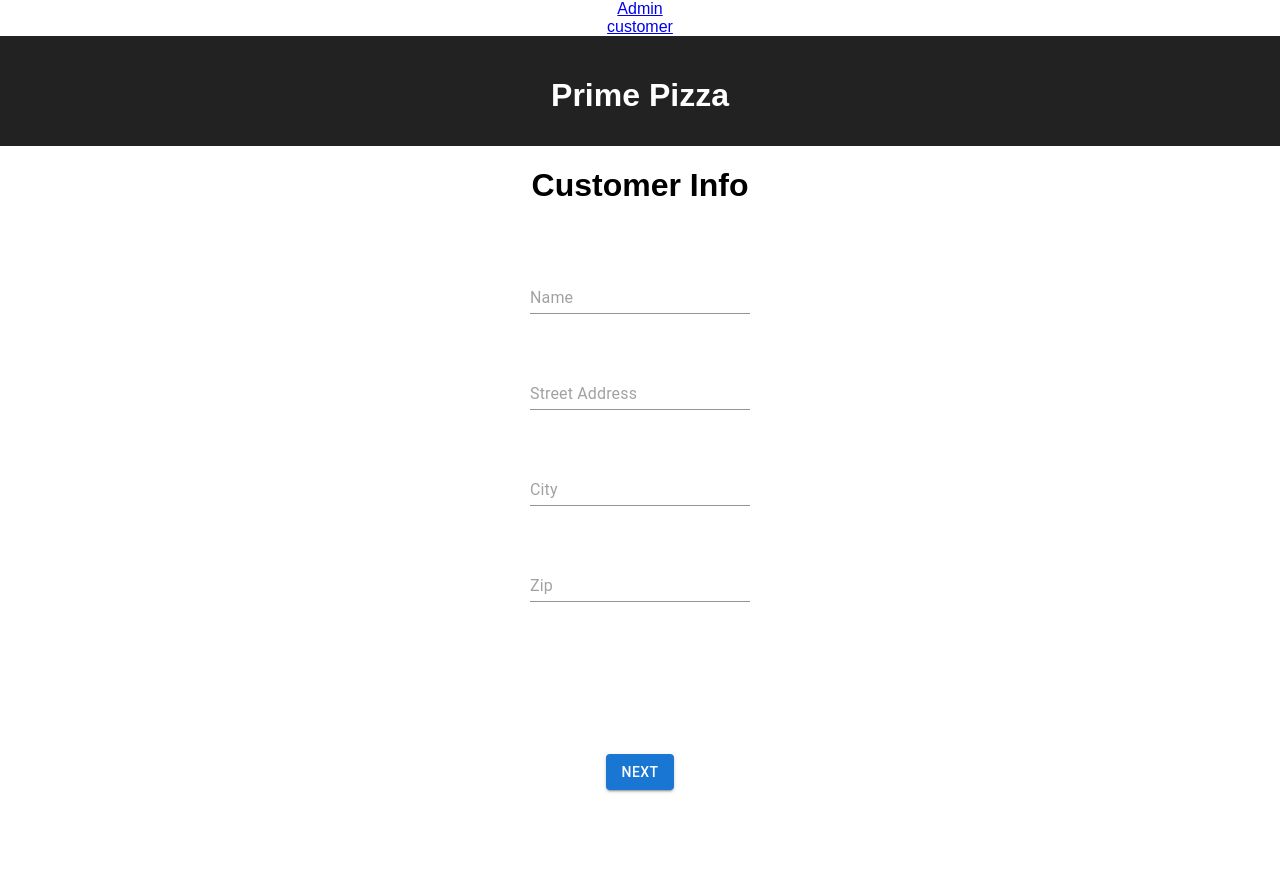
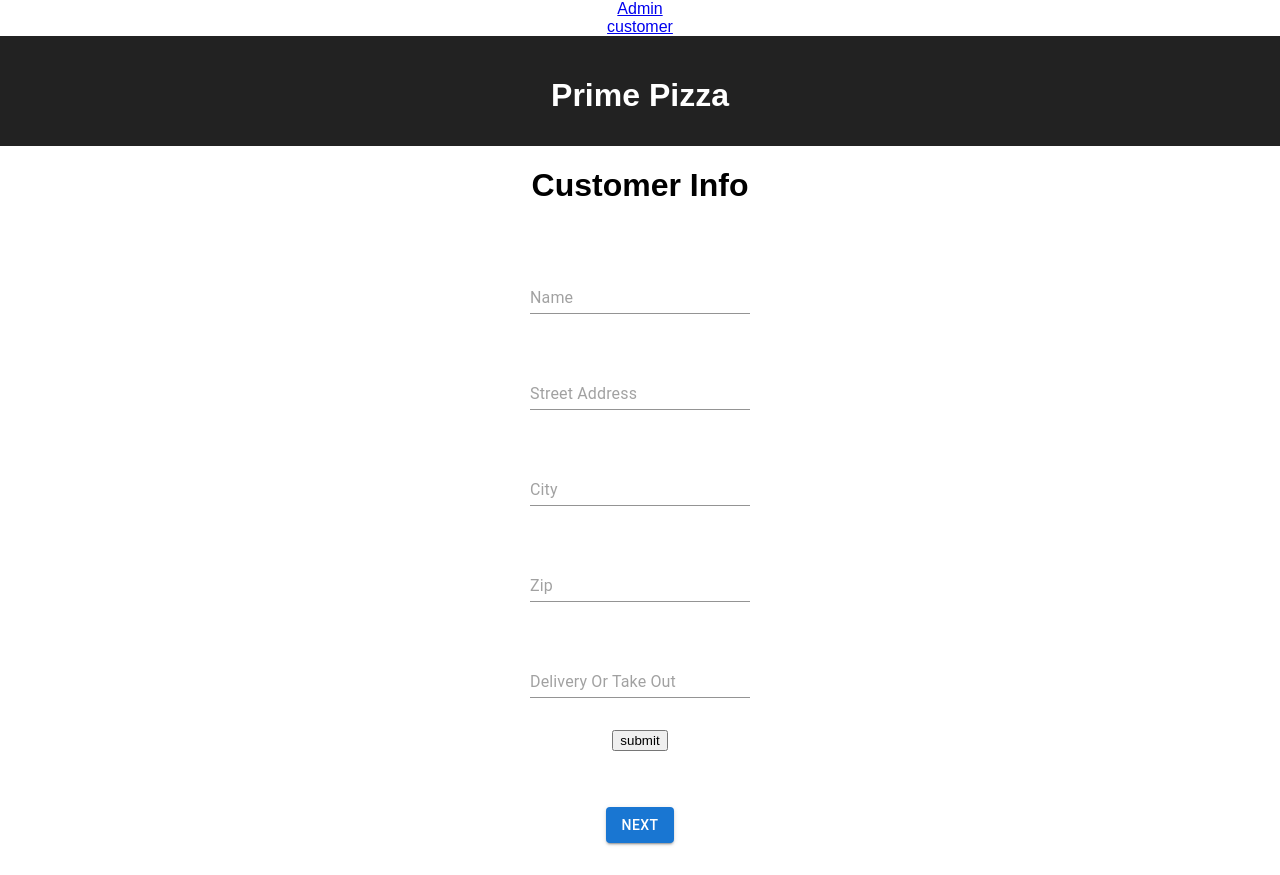
Before and after one commit to Henrisoho/legendary-octo-guide, a React (Create React App) app: page /#/deliveryInstructions in a window 1280 px wide. Before the commit the page ends 822 px from the top, so only its background shows below. Built offline with nearby package versions, Linux system fonts and the light colour scheme.

Commit message:
ITS ALIVE

```diff
--- a/src/components/App/App.jsx
+++ b/src/components/App/App.jsx
@@ -7,6 +7,7 @@ import CheckOut from '../CheckOut/Checkout';
 import { HashRouter as Router, Route, Link } from 'react-router-dom';
 import Admin from '../Admin/Admin';
 import Thanks from './thanks';
+
 
 function App() {
 
--- a/src/components/CheckOut/Render/Address.jsx
+++ b/src/components/CheckOut/Render/Address.jsx
@@ -13,13 +13,9 @@ function showAddress() {
     useEffect(() => {
         axios({
             method: 'GET',
-            url: '/api/pizza',
+            url: '/api/orders',
         })
             .then((response) => {
-                dispatch({
-                    type: 'what is the type?',
-                    payload: response.data,
-                });
             })
             .catch((err) => {
                 console.error(
--- a/src/components/DeliveryInstructions/Rendering/AddressForm.jsx
+++ b/src/components/DeliveryInstructions/Rendering/AddressForm.jsx
@@ -19,12 +19,13 @@ export default function AddressForm() {
 
 
     const cart =  useSelector(store => store.cartAddRem);
+    const total =  useSelector(store => store.planeCount);
     console.log(`in ${cart}`)
 
     const handleSubmit = event => {
     event.preventDefault();
 
-    console.log(`Adding order`, {customer_name, street_address, city, zip, type, total, pizza});
+    console.log(`Adding order`, {customer_name, street_address, city, zip, type, cart});
 
     axios({
       method: 'POST',
@@ -36,12 +37,12 @@ export default function AddressForm() {
             city: city,
             zip: zip,
             type: type,
-            total: total,
+            total: 12,
             pizzas: cart
         }
 
     }).then((response) => {
-
+      console.log(response)
     }).catch((err) => {
       console.error('handleSubmit fail:', err)
     })
@@ -93,13 +94,20 @@ export default function AddressForm() {
                     </Box>
 
                     <Box p={4}>
+                        <Input
+                            type="text"
+                            placeholder='Delivery Or Take Out'
+                            value={type}
+                            onChange={(event) => setType(event.target.value)}
 
+                        />
                     </Box>
+                    <button type='submit'>submit</button>
                 </form>
             </Box>
             <footer>
                 <Box p={4}>
-                    <Button variant="contained" onClick={() => { history.push('/checkout') }}>Next</Button>
+                    <Button type="submit" variant="contained" onClick={() => { history.push('/checkout') }}>Next</Button>
                 </Box>
             </footer>
         </>
--- a/src/components/HomePage/Buttons/AddOrder.jsx
+++ b/src/components/HomePage/Buttons/AddOrder.jsx
@@ -8,6 +8,7 @@ function AddOrder({ pizza }) {
 const dispatch = useDispatch()
 
 const onAdd = (event) =>{
+  AddTotal
   dispatch({
         type: 'ADD_PIZZA_TO_ORDER',
         payload: {
@@ -15,6 +16,13 @@ const onAdd = (event) =>{
           quantity: 1
         }
       })
+}
+
+const AddTotal = () =>{
+  dispatch ({
+    type: 'ADD_TOTAL',
+    payload: pizza.price
+  })
 }
 
   return (
--- a/src/index.js
+++ b/src/index.js
@@ -22,6 +22,13 @@ const cartAddRem = (state = [], action) => {
 }
 //END ADD ITEM//
 
+//ADD ALL//
+const addTotal = (state = 0, action) => {
+    if (action.type === 'ADD_TOTAL') {
+        return state + action.payload;
+    }
+    return state;
+}
 
 //RENDER MENU LIST
 const menuList = (state = [], action) => {
@@ -38,7 +45,8 @@ const menuList = (state = [], action) => {
 const pizzaStore = createStore(
   combineReducers({
     menuList,
-    cartAddRem
+    cartAddRem,
+    addTotal
   }),
   applyMiddleware(
     logger
```
